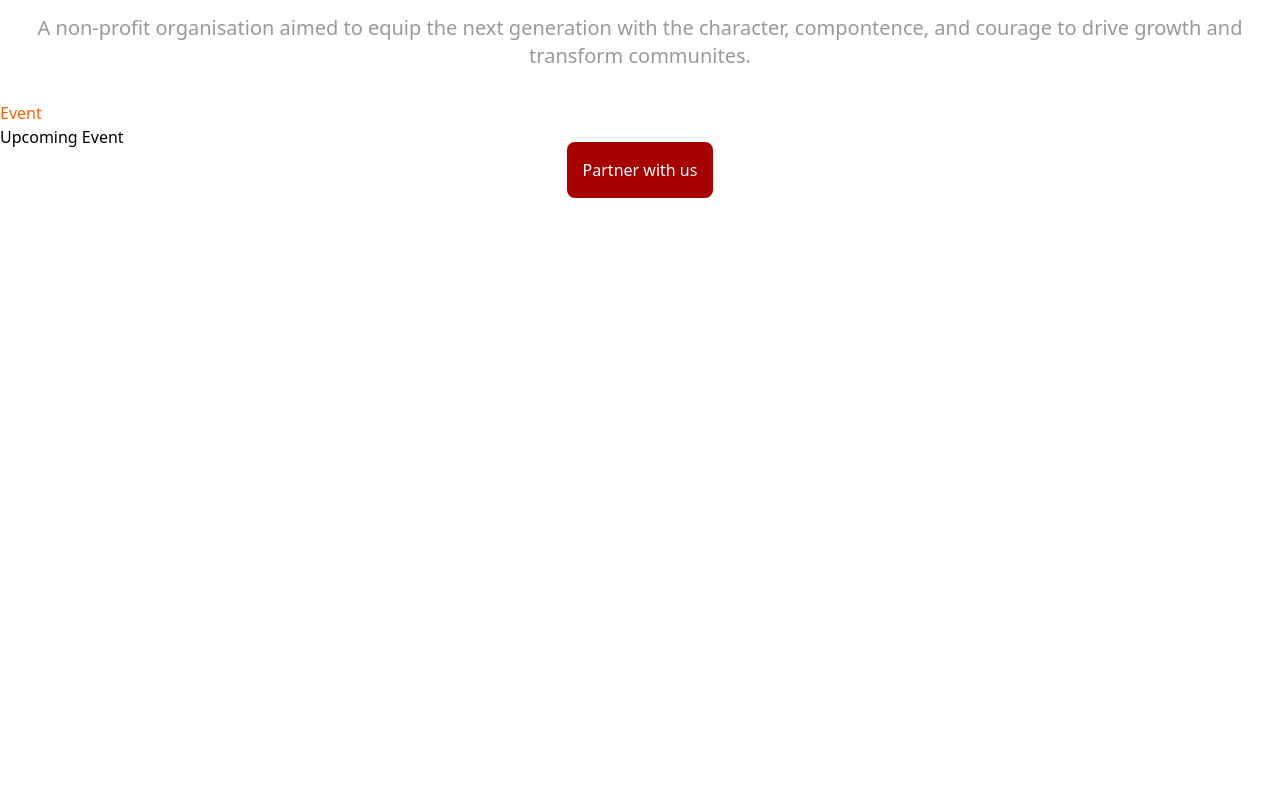
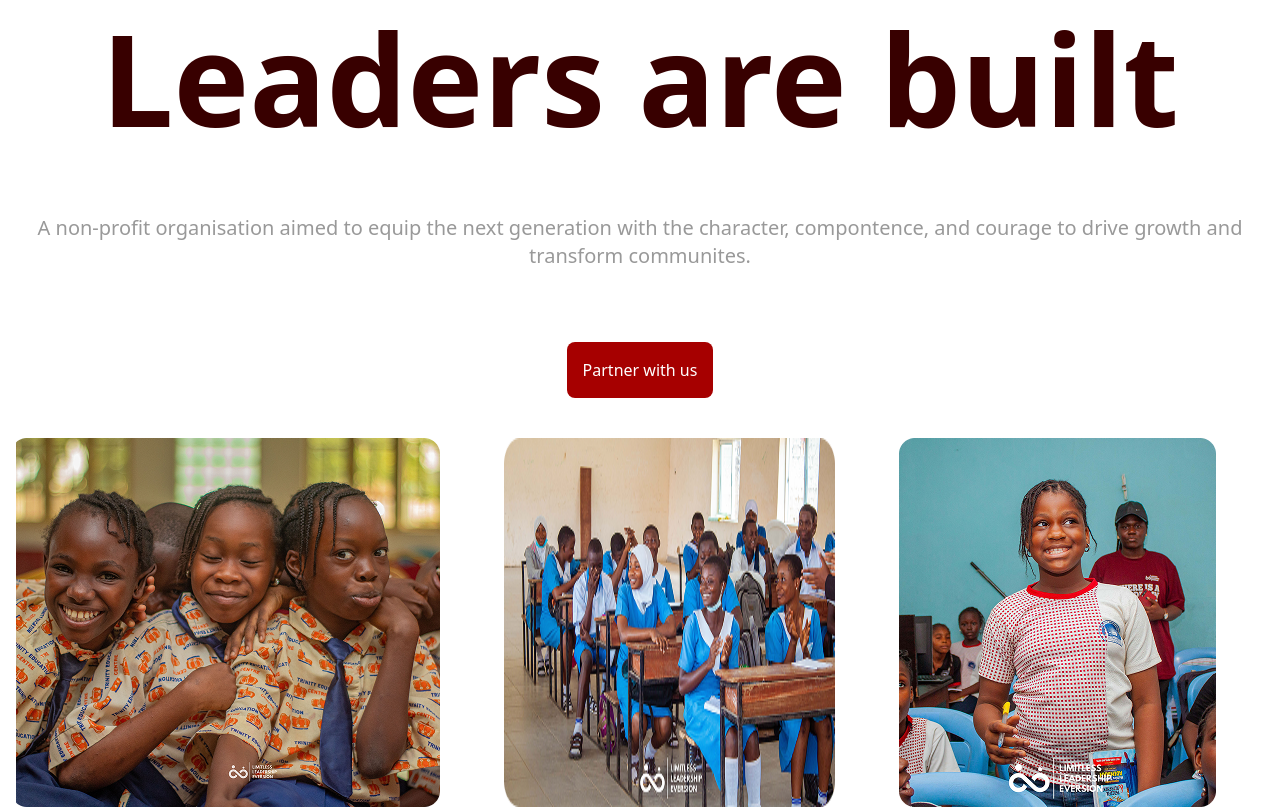
Before and after one commit to Developerfiyin/LLE-website, a React (Vite) app: page / in a window 1280 px wide. Shown: the part 831-1640 px from the top of the page. Before the commit the page ends 1029 px from the top, so only its background shows below. Built offline with nearby package versions, Linux system fonts and the light colour scheme.

Commit message:
updated event

```diff
--- a/src/Components/event.jsx
+++ b/src/Components/event.jsx
@@ -2,10 +2,10 @@ import React from 'react'
 
 const event = () => {
   return (
-    <div className='flex flex-col font-Montserrat '>
+    <div className='flex flex-col font-Montserrat text-[#999] bg-black py-16 justify-center  '>
     <div>
-     <h5 className='text-[#ff6300] font-medium '>Event</h5>
-     <h2>Upcoming Event</h2>
+     <h5 className='text-[#ff6300] font-medium text-lg'>Event</h5>
+     <h2 className='font-extralight font-2xl'>Upcoming Event</h2>
    </div>
 
     </div>
--- a/src/Components/hero.jsx
+++ b/src/Components/hero.jsx
@@ -7,7 +7,7 @@ import Frame15 from '../assets/Frame 15.png'
 const Hero = () => {
 
   return (
-    <div className='bg-cover h-screen relative gap-10 bg-center text-center flex justify-center flex-col py-16 px-4'  style={{ backgroundImage: `url(${Frame15})` }}>
+    <div className='bg-cover h-[70%] relative gap-10 bg-center text-center flex justify-center flex-col py-16 px-4'  style={{ backgroundImage: `url(${Frame15})` }}>
     <div className='w-90 font-montserrat flex text-center mx-auto'>
       <p className='mt-90 text-[#A60000] rounded-full text-xl border-t border-grey-800 bg-[#F6E6E6] p-2'>Welcome to Limted Leadership Eversion (LLE)</p>
  </div>
```
